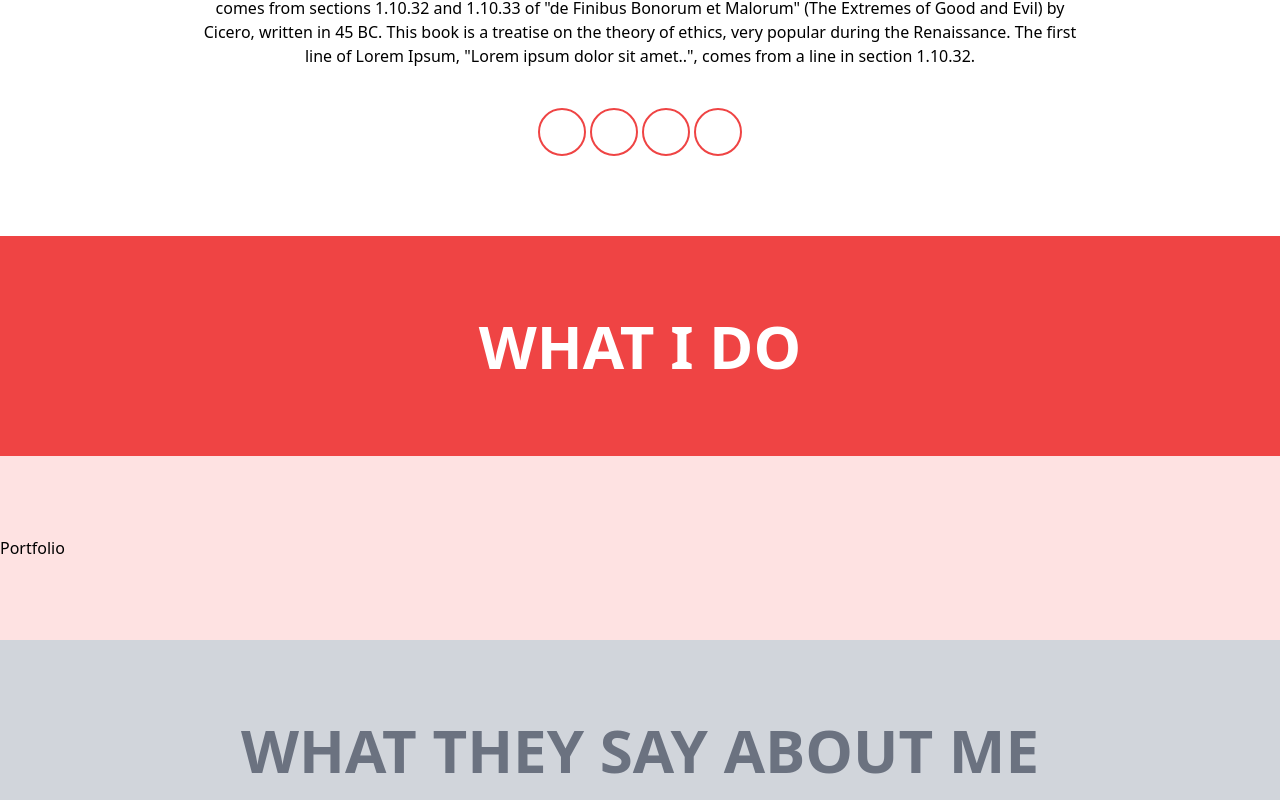
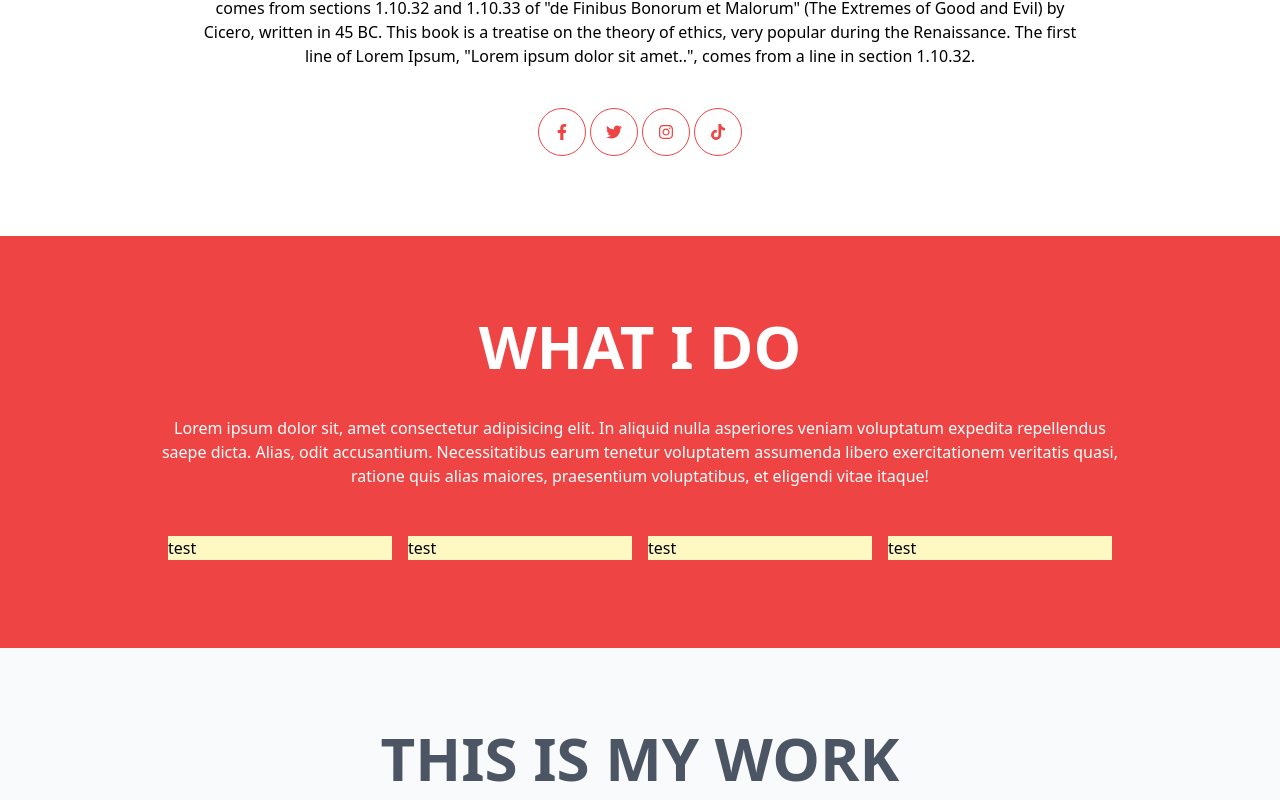
Before and after one commit to MauriceDev1/abigail_designs, a Next.js app: page / in a window 1280 px wide. Shown: the part 1280-2080 px from the top of the page. Built offline with nearby package versions, Linux system fonts and the light colour scheme.

Commit message:
fix: layout of website

```diff
--- a/components/About.tsx
+++ b/components/About.tsx
@@ -1,4 +1,5 @@
 import React from 'react'
+import { FaFacebook, FaFacebookF, FaInstagram, FaTiktok, FaTwitter } from 'react-icons/fa'
 
 export default function About() {
   return (
@@ -22,18 +23,26 @@ Where does it come from?
 Contrary to popular belief, Lorem Ipsum is not simply random text. It has roots in a piece of classical Latin literature from 45 BC, making it over 2000 years old. Richard McClintock, a Latin professor at Hampden-Sydney College in Virginia, looked up one of the more obscure Latin words, consectetur, from a Lorem Ipsum passage, and going through the cites of the word in classical literature, discovered the undoubtable source. Lorem Ipsum comes from sections 1.10.32 and 1.10.33 of &#34;de Finibus Bonorum et Malorum&#34; (The Extremes of Good and Evil) by Cicero, written in 45 BC. This book is a treatise on the theory of ethics, very popular during the Renaissance. The first line of Lorem Ipsum, &#34;Lorem ipsum dolor sit amet..&#34;, comes from a line in section 1.10.32.
 
             </div>
-            <div className='flex w-[16vw] pt-10 m-auto justify-between'>
-                <div className='w-12 h-12 rounded-full border-2 border-red-500'>
-
+            <div className='flex w-10/12 sm:w-[16vw] pt-10 m-auto justify-between'>
+                <div className='w-8 sm:w-12 flex h-8 sm:h-12 rounded-full border border-red-500'>
+                    <div className='m-auto text-red-500'>
+                       <FaFacebookF />
+                    </div>
                 </div>
-                <div className='w-12 h-12 rounded-full border-2 border-red-500'>
-
+                <div className='w-8 sm:w-12 flex h-8 sm:h-12 rounded-full border border-red-500'>
+                    <div className='m-auto text-red-500'>
+                       <FaTwitter />
+                    </div>
                 </div>
-                <div className='w-12 h-12 rounded-full border-2 border-red-500'>
-
+                <div className='w-8 sm:w-12 flex h-8 sm:h-12 rounded-full border border-red-500'>
+                    <div className='m-auto text-red-500'>
+                       <FaInstagram />
+                    </div>
                 </div>
-                <div className='w-12 h-12 rounded-full border-2 border-red-500'>
-
+                <div className='w-8 sm:w-12 flex h-8 sm:h-12 rounded-full border border-red-500'>
+                    <div className='m-auto text-red-500'>
+                       <FaTiktok />
+                    </div>
                 </div>
             </div>
         </div>
--- a/components/Blog.tsx
+++ b/components/Blog.tsx
@@ -5,7 +5,31 @@ export default function Blog() {
     <div className='bg-gray-50 w-full py-20 flex justify-between'>
         <div className='w-9/12 m-auto'>
             <h1 className='text-center text-6xl text-gray-500 font-semibold'>My BLOG</h1>
-
+            <div className='flex w-full pt-10'>
+              <div className='w-1/4 p-2'>
+                <div className='w-full bg-gray-300 h-72'>
+                  test
+                </div>
+              </div>
+              <div className='w-1/4 p-2'>
+                <div className='w-full bg-gray-300 h-72'>
+                  test
+                </div>
+              </div>
+              <div className='w-1/4 p-2'>
+                <div className='w-full bg-gray-300 h-72'>
+                  test
+                </div>
+              </div>
+              <div className='w-1/4 p-2'>
+                <div className='w-full bg-gray-300 h-72'>
+                  test
+                </div>
+              </div>
+            </div>
+            <div className='w-full flex justify-center pt-10'>
+                <button className='border border-red-500 px-5 py-1 text-red-500'>READ OUR BLOG</button>
+            </div>
         </div>
     </div>
   )
--- a/components/Contact.tsx
+++ b/components/Contact.tsx
@@ -1,11 +1,50 @@
 import React from 'react'
+import { FaEnvelope, FaMapMarker, FaPhone } from 'react-icons/fa';
 
 export default function Contact() {
   return (
     <div className='bg-green-400 py-20'>
         <div className='w-9/12 m-auto'>
             <h1 className='text-center text-6xl text-white font-semibold'>LET&#39;S GET IN TOUCH</h1>
-
+            <div className='text-center text-white py-10'>
+              Lorem ipsum dolor sit amet consectetur adipisicing elit. Necessitatibus aperiam ipsam sint natus fuga perspiciatis illum at, soluta aliquid sequi aut nostrum repellendus facilis voluptate excepturi laboriosam quos deserunt asperiores, ullam nihil odit itaque minima?
+            </div>
+            <div className='sm:w-7/12 m-auto'>
+              <div className='w-full flex'>
+                <div className='w-1/3 p-2'>
+                  <div className='w-full justify-center flex text-white text-xl'>
+                     <FaMapMarker />
+                  </div>
+                  <div className='text-center text-white'>
+                    Lorem ipsum dolor sit amet.
+                  </div>
+                </div>
+                <div className='w-1/3 p-2'>
+                  <div className='w-full justify-center flex text-white text-xl'>
+                     <FaEnvelope />
+                  </div>
+                  <div className='text-center text-white'>
+                    Lorem, ipsum dolor.
+                  </div>
+                </div>
+                <div className='w-1/3 p-2'>
+                  <div className='w-full justify-center flex text-white text-xl'>
+                     <FaPhone />
+                  </div>
+                  <div className='text-center text-white'>
+                    Lorem, ipsum dolor.
+                  </div>
+                </div>
+              </div>
+              <div className='gap-3 flex flex-wrap'>
+                <input type="text" name="name" className='w-full focus:outline-none p-2 bg-green-500 border-white text-white border-b-2' placeholder='Name'/>
+                <input type="email" name="email" className='w-full p-2 focus:outline-none bg-green-500 border-white text-white border-b-2' placeholder='Email'/>
+                <textarea name="message" className='w-full p-2 focus:outline-none h-48 bg-green-500 border-white text-white border-b-2' style={{resize:'none'}} />
+                <div className='w-full flex justif-center pt-5'>
+                  <button className='border px-5 py-1 text-white m-auto'>SUBMIT</button>
+                </div>
+              </div>
+            </div>
         </div>
     </div>
   )
--- /dev/null
+++ b/components/Footer.tsx
@@ -0,0 +1,7 @@
+import React from 'react'
+
+export default function Footer() {
+  return (
+    <div className='bg-green-600'>Footer</div>
+  )
+}
--- a/components/Hero.tsx
+++ b/components/Hero.tsx
@@ -2,7 +2,7 @@ import React from 'react'
 
 export default function Hero() {
   return (
-    <div className='bg-gray-500 w-full h-screen'>
+    <div className='bg-gray-100 w-full h-screen'>
 
     </div>
   )
--- a/components/Portfolio.tsx
+++ b/components/Portfolio.tsx
@@ -2,8 +2,13 @@ import React from 'react'
 
 export default function Portfolio() {
   return (
-    <div className='bg-red-100 w-full py-20'>
-        Portfolio
+    <div className='bg-gray-50 w-full flex justify-center py-20'>
+      <div className='w-9/12'>
+          <h1 className='text-center text-6xl text-gray-600 font-semibold'>THIS IS MY WORK</h1>
+          <div className='py-5 w-full bg-red-100 my-10'>
+
+          </div>
+      </div>
     </div>
   )
 }
--- a/components/Products.tsx
+++ b/components/Products.tsx
@@ -5,8 +5,30 @@ export default function Products() {
     <div className='bg-red-500 w-full py-20 flex justify-center'>
         <div className='w-9/12'>
             <h1 className='text-center text-6xl text-white font-semibold'>WHAT I DO</h1>
-            <div className=''>
-
+            <div className='text-center text-white py-10'>
+              Lorem ipsum dolor sit, amet consectetur adipisicing elit. In aliquid nulla asperiores veniam voluptatum expedita repellendus saepe dicta. Alias, odit accusantium. Necessitatibus earum tenetur voluptatem assumenda libero exercitationem veritatis quasi, ratione quis alias maiores, praesentium voluptatibus, et eligendi vitae itaque!
+            </div>
+            <div className='flex w-full'>
+              <div className='w-1/4 p-2'>
+                <div className='w-full bg-yellow-100'>
+                  test
+                </div>
+              </div>
+              <div className='w-1/4 p-2'>
+                <div className='w-full bg-yellow-100'>
+                  test
+                </div>
+              </div>
+              <div className='w-1/4 p-2'>
+                <div className='w-full bg-yellow-100'>
+                  test
+                </div>
+              </div>
+              <div className='w-1/4 p-2'>
+                <div className='w-full bg-yellow-100'>
+                  test
+                </div>
+              </div>
             </div>
         </div>
     </div>
--- a/components/Testimonials.tsx
+++ b/components/Testimonials.tsx
@@ -5,7 +5,9 @@ export default function Testimonials() {
     <div className='bg-gray-300 w-full py-20 flex justify-between'>
         <div className='w-9/12 m-auto'>
             <h1 className='text-center text-6xl text-gray-500 font-semibold'>WHAT THEY SAY ABOUT ME</h1>
+            <div className='w-9/12 bg-red-100 py-20 m-auto mt-10'>
 
+            </div>
         </div>
     </div>
   )
--- a/package.json
+++ b/package.json
@@ -18,6 +18,7 @@
     "next": "13.1.1",
     "react": "18.2.0",
     "react-dom": "18.2.0",
+    "react-icons": "^4.7.1",
     "typescript": "4.9.4"
   },
   "devDependencies": {
--- a/pages/index.tsx
+++ b/pages/index.tsx
@@ -7,6 +7,7 @@ import Blog from '../components/Blog'
 import Products from '../components/Products'
 import Testimonials from '../components/Testimonials'
 import Portfolio from '../components/Portfolio'
+import Footer from '../components/Footer'
 
 const inter = Inter({ subsets: ['latin'] })
 
@@ -27,6 +28,7 @@ export default function Home() {
         <Testimonials />
         <Blog />
         <Contact />
+        <Footer />
       </main>
     </>
   )
--- a/styles/globals.css
+++ b/styles/globals.css
@@ -1,3 +1,16 @@
 @tailwind base;
 @tailwind components;
 @tailwind utilities;
+
+::placeholder {
+    color: white;
+    opacity: 1; /* Firefox */
+  }
+
+  :-ms-input-placeholder { /* Internet Explorer 10-11 */
+   color: white;
+  }
+
+  ::-ms-input-placeholder { /* Microsoft Edge */
+   color: white;
+  }
```
Also changed, not shown: 1 other file (tests, documents, lock files or other folders).
